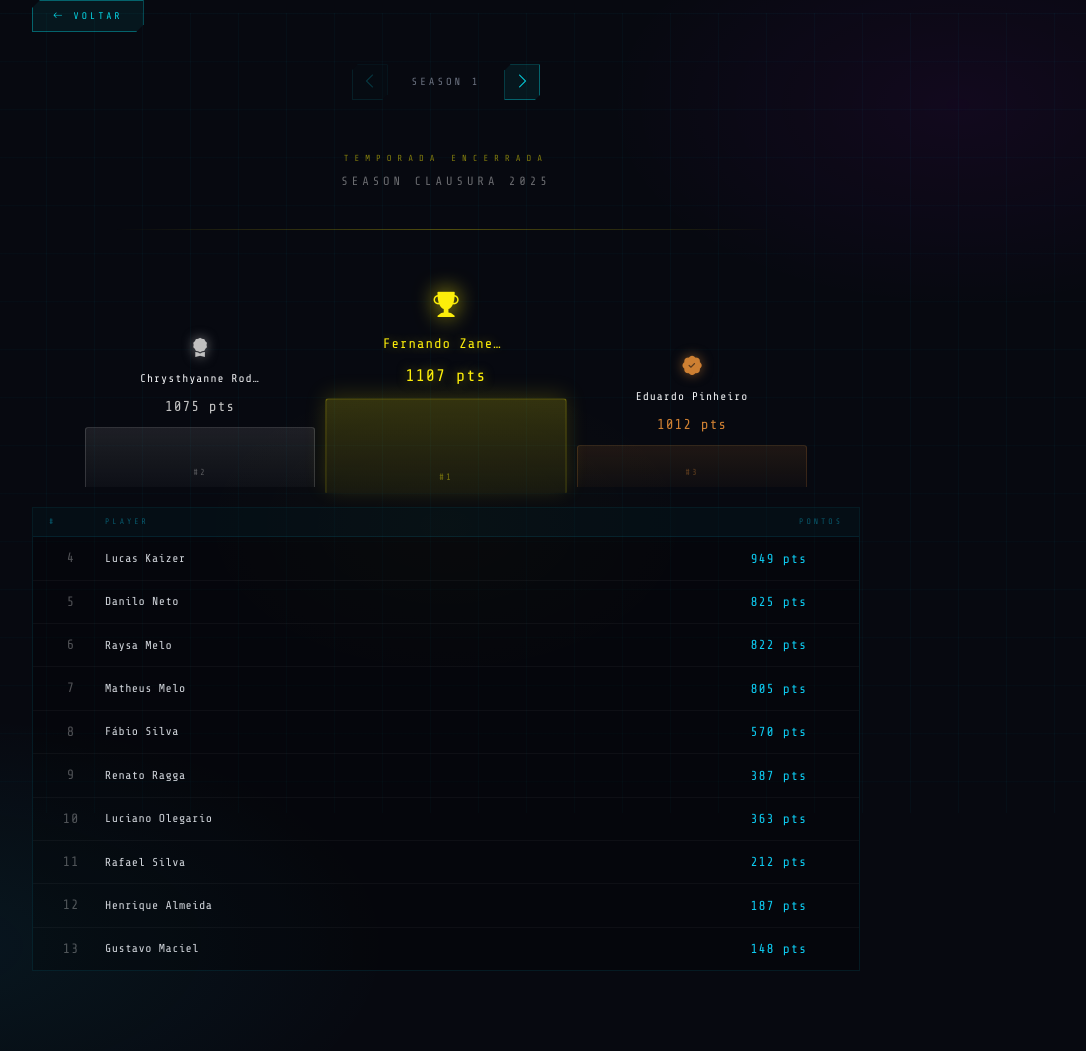
After one commit to devComnect/guardians_standalone, a Django app: page /rankings/temporadas/ in a window 1280 px wide. The commit adds this page. Shown: the whole page, without its empty margins (194-1280 px from the left). Run offline with Django 5.2, Linux system fonts and the light colour scheme; parts of the project's set-up code (start-up, migrations or seed data) failed here and were passed over.

Commit message:
Rankings: polimento de pagina

```diff
--- a/apps/rankings/services.py
+++ b/apps/rankings/services.py
@@ -19,11 +19,14 @@ def recalcular_ranking_player(user):
     }
 
     for categoria, valor in valores.items():
+        snap = RankingSnapshot.objects.filter(season=season, player=user, categoria=categoria).first()
+        posicao_atual = snap.posicao if snap else 9999
+
         RankingSnapshot.objects.update_or_create(
             season=season,
             player=user,
             categoria=categoria,
-            defaults={'valor': valor, 'posicao': 9999},
+            defaults={'valor': valor, 'posicao': posicao_atual, 'posicao_anterior': posicao_atual},
         )
 
     _reordenar_posicoes(season)
--- a/apps/rankings/urls.py
+++ b/apps/rankings/urls.py
@@ -5,4 +5,5 @@ app_name = 'rankings'
 
 urlpatterns = [
     path('', views.index, name='index'),
+    path('temporadas/',         views.temporadas_anteriores, name='temporadas_anteriores'),
 ]
--- a/apps/rankings/views.py
+++ b/apps/rankings/views.py
@@ -67,3 +67,33 @@ def index(request):
         'total_players': total,
         'cosmetics_map': cosmetics_map,
     })
+
+def temporadas_anteriores(request):
+    s1_tabela = [
+        {'pos': 4,  'nome': 'Lucas Kaizer',              'valor': '949 pts'},
+        {'pos': 5,  'nome': 'Danilo Neto',     'valor': '825 pts'},
+        {'pos': 6,  'nome': 'Raysa Melo',           'valor': '822 pts'},
+        {'pos': 7,  'nome': 'Matheus Melo',            'valor': '805 pts'},
+        {'pos': 8,  'nome': 'Fábio Silva',          'valor': '570 pts'},
+        {'pos': 9,  'nome': 'Renato Ragga',         'valor': '387 pts'},
+        {'pos': 10, 'nome': 'Luciano Olegario',            'valor': '363 pts'},
+        {'pos': 11, 'nome': 'Rafael Silva',   'valor': '212 pts'},
+        {'pos': 12, 'nome': 'Henrique Almeida',     'valor': '187 pts'},
+        {'pos': 13, 'nome': 'Gustavo Maciel',       'valor': '148 pts'},
+    ]
+
+    s2_tabela = [
+        {'pos': 4,  'nome': 'Fabio Silva',                  'valor': '5255 XP'},
+        {'pos': 5,  'nome': 'Chrysthyanne Rodrigues',          'valor': '5185 XP'},
+        {'pos': 6,  'nome': 'Eduardo Pinheiro',        'valor': '3489 XP'},
+        {'pos': 7,  'nome': 'Matheus Melo',                  'valor': '3376 XP'},
+        {'pos': 8,  'nome': 'Rafael Silva',   'valor': '3174 XP'},
+        {'pos': 9,  'nome': 'Renato Ragga',              'valor': '3027 XP'},
+        {'pos': 10, 'nome': 'Danilo Neto', 'valor': '2128 XP'},
+        {'pos': 11, 'nome': 'Marcos Pedroso',           'valor': '244 XP'},
+    ]
+
+    return render(request, 'rankings/temporadas_anteriores.html', {
+        's1_tabela': s1_tabela,
+        's2_tabela': s2_tabela,
+    })
--- a/static/css/rankings.css
+++ b/static/css/rankings.css
@@ -338,6 +338,11 @@
     color: rgba(13,202,240,0.6);
     letter-spacing: 1px;
 }
+
+.tendencia { font-size: .75rem; margin-left: .35rem; font-weight: 700; }
+.tendencia-subiu { color: #4ade80; }
+.tendencia-caiu  { color: #f87171; }
+.tendencia-igual, .tendencia-nova { color: var(--text-dim); }
 
 /* ════════════════════════════════════════════════════════
    TABS
@@ -783,3 +788,103 @@
     letter-spacing: 1px;
     opacity: 0.85;
 }
+
+
+/* Botão temporadas anteriores / voltar */
+.btn-past-seasons {
+    display: inline-flex;
+    align-items: center;
+    gap: 8px;
+    font-family: var(--tech-font);
+    font-size: 0.6rem;
+    letter-spacing: 3px;
+    color: var(--neon-cyan, #00f0ff);
+    background: rgba(0,240,255,0.06);
+    border: 1px solid rgba(0,240,255,0.35);
+    padding: 8px 20px;
+    cursor: pointer;
+    text-decoration: none;
+    clip-path: polygon(8px 0, 100% 0, 100% calc(100% - 8px), calc(100% - 8px) 100%, 0 100%, 0 8px);
+    transition: all 0.25s;
+    position: relative;
+    overflow: hidden;
+}
+.btn-past-seasons::after {
+    content: '';
+    position: absolute; inset: 0;
+    background: var(--neon-cyan, #00f0ff);
+    opacity: 0;
+    transition: opacity 0.25s;
+}
+.btn-past-seasons:hover { color: #000; box-shadow: 0 0 20px rgba(0,240,255,0.4); }
+.btn-past-seasons:hover::after { opacity: 1; }
+.btn-past-seasons > * { position: relative; z-index: 1; }
+
+/* Barra superior da página de temporadas */
+.past-seasons-header {
+    display: flex;
+    align-items: center;
+    justify-content: space-between;
+    margin-bottom: 2rem;
+}
+
+/* Carrossel de temporadas */
+.seasons-carousel {
+    position: relative;
+}
+
+.seasons-slide {
+    display: none;
+}
+
+.seasons-slide.active {
+    display: block;
+}
+
+.carousel-nav {
+    display: flex;
+    align-items: center;
+    justify-content: center;
+    gap: 1.5rem;
+    margin-bottom: 1.5rem;
+}
+
+.carousel-nav-btn {
+    display: inline-flex;
+    align-items: center;
+    justify-content: center;
+    width: 36px;
+    height: 36px;
+    font-family: var(--tech-font);
+    font-size: 1rem;
+    color: var(--neon-cyan, #00f0ff);
+    background: rgba(0,240,255,0.06);
+    border: 1px solid rgba(0,240,255,0.35);
+    cursor: pointer;
+    clip-path: polygon(6px 0, 100% 0, 100% calc(100% - 6px), calc(100% - 6px) 100%, 0 100%, 0 6px);
+    transition: all 0.25s;
+    position: relative;
+    overflow: hidden;
+}
+.carousel-nav-btn::after {
+    content: '';
+    position: absolute; inset: 0;
+    background: var(--neon-cyan, #00f0ff);
+    opacity: 0;
+    transition: opacity 0.25s;
+}
+.carousel-nav-btn:hover { color: #000; box-shadow: 0 0 16px rgba(0,240,255,0.4); }
+.carousel-nav-btn:hover::after { opacity: 1; }
+.carousel-nav-btn i { position: relative; z-index: 1; }
+.carousel-nav-btn:disabled {
+    opacity: 0.25;
+    cursor: not-allowed;
+    pointer-events: none;
+}
+
+.carousel-indicator {
+    font-family: var(--tech-font);
+    font-size: 0.65rem;
+    letter-spacing: 3px;
+    color: var(--text-dim);
+}
--- /dev/null
+++ b/templates/rankings/temporadas_anteriores.html
@@ -0,0 +1,143 @@
+{% extends 'base.html' %}
+{% load static %}
+
+{% block title %}Temporadas Anteriores — Comnect Guardians{% endblock %}
+
+{% block extra_css %}
+<link rel="stylesheet" href="{% static 'css/rankings.css' %}">
+{% endblock %}
+
+{% block content %}
+<div class="rankings-wrapper">
+<div class="rankings-container">
+
+    <div class="past-seasons-header">
+        <a href="{% url 'rankings:index' %}" class="btn-past-seasons">
+            <i class="bi bi-arrow-left"></i>
+            <span>VOLTAR</span>
+        </a>
+    </div>
+
+
+    <div class="seasons-carousel">
+
+
+        <div class="carousel-nav">
+            <button class="carousel-nav-btn" id="btnPrev" disabled>
+                <i class="bi bi-chevron-left"></i>
+            </button>
+            <span class="carousel-indicator" id="carouselIndicator">SEASON 1</span>
+            <button class="carousel-nav-btn" id="btnNext">
+                <i class="bi bi-chevron-right"></i>
+            </button>
+        </div>
+
+        <!-- SEASON 1 -->
+        <div class="seasons-slide active" data-season="SEASON 1">
+            <div class="season-countdown-bar" style="margin-bottom:1.5rem;">
+                <p class="season-label">TEMPORADA ENCERRADA</p>
+                <p class="season-name">SEASON CLAUSURA 2025</p>
+            </div>
+
+            <div class="podium-section">
+                <div class="podium-card pos-2" style="pointer-events:none;">
+                    <div class="podium-crown"><i class="bi bi-award-fill"></i></div>
+                    <div class="podium-info"><span class="podium-name">Chrysthyanne Rodrigues</span></div>
+                    <div class="podium-valor font-tech">1075 pts</div>
+                    <div class="podium-base"><span class="podium-number font-tech">#2</span></div>
+                </div>
+                <div class="podium-card pos-1" style="pointer-events:none;">
+                    <div class="podium-crown"><i class="bi bi-trophy-fill"></i></div>
+                    <div class="podium-info"><span class="podium-name">Fernando Zanella</span></div>
+                    <div class="podium-valor font-tech">1107 pts</div>
+                    <div class="podium-base"><span class="podium-number font-tech">#1</span></div>
+                </div>
+                <div class="podium-card pos-3" style="pointer-events:none;">
+                    <div class="podium-crown"><i class="bi bi-patch-check-fill"></i></div>
+                    <div class="podium-info"><span class="podium-name">Eduardo Pinheiro</span></div>
+                    <div class="podium-valor font-tech">1012 pts</div>
+                    <div class="podium-base"><span class="podium-number font-tech">#3</span></div>
+                </div>
+            </div>
+
+            <div class="rank-table">
+                <div class="rank-table-header font-tech"><span>#</span><span>PLAYER</span><span></span><span>PONTOS</span></div>
+                {% for entry in s1_tabela %}
+                <div class="rank-row">
+                    <span class="rank-pos font-tech">{{ entry.pos }}</span>
+                    <div class="rank-player"><div class="rank-player-info"><span class="rank-name">{{ entry.nome }}</span></div></div>
+                    <span class="rank-classe font-tech"></span>
+                    <span class="rank-valor font-tech">{{ entry.valor }}</span>
+                </div>
+                {% endfor %}
+            </div>
+        </div>
+
+        <!-- SEASON 2 -->
+        <div class="seasons-slide" data-season="SEASON 2">
+            <div class="season-countdown-bar" style="margin-bottom:1.5rem;">
+                <p class="season-label">TEMPORADA ENCERRADA</p>
+                <p class="season-name">SEASON APERTURA 1 - 2026</p>
+            </div>
+
+            <div class="podium-section">
+                <div class="podium-card pos-2" style="pointer-events:none;">
+                    <div class="podium-crown"><i class="bi bi-award-fill"></i></div>
+                    <div class="podium-info"><span class="podium-name">Fernando Zanella</span></div>
+                    <div class="podium-valor font-tech">5809 XP</div>
+                    <div class="podium-base"><span class="podium-number font-tech">#2</span></div>
+                </div>
+                <div class="podium-card pos-1" style="pointer-events:none;">
+                    <div class="podium-crown"><i class="bi bi-trophy-fill"></i></div>
+                    <div class="podium-info"><span class="podium-name">Lucas Kaizer</span></div>
+                    <div class="podium-valor font-tech">6297 XP</div>
+                    <div class="podium-base"><span class="podium-number font-tech">#1</span></div>
+                </div>
+                <div class="podium-card pos-3" style="pointer-events:none;">
+                    <div class="podium-crown"><i class="bi bi-patch-check-fill"></i></div>
+                    <div class="podium-info"><span class="podium-name">Raysa Melo</span></div>
+                    <div class="podium-valor font-tech">5385 XP</div>
+                    <div class="podium-base"><span class="podium-number font-tech">#3</span></div>
+                </div>
+            </div>
+
+            <div class="rank-table">
+                <div class="rank-table-header font-tech"><span>#</span><span>PLAYER</span><span></span><span>XP</span></div>
+                {% for entry in s2_tabela %}
+                <div class="rank-row">
+                    <span class="rank-pos font-tech">{{ entry.pos }}</span>
+                    <div class="rank-player"><div class="rank-player-info"><span class="rank-name">{{ entry.nome }}</span></div></div>
+                    <span class="rank-classe font-tech"></span>
+                    <span class="rank-valor font-tech">{{ entry.valor }}</span>
+                </div>
+                {% endfor %}
+            </div>
+        </div>
+
+    </div>{# /seasons-carousel #}
+
+</div>
+</div>
+
+<script>
+(function () {
+    const slides    = document.querySelectorAll('.seasons-slide');
+    const btnPrev   = document.getElementById('btnPrev');
+    const btnNext   = document.getElementById('btnNext');
+    const indicator = document.getElementById('carouselIndicator');
+    let current = 0;
+
+    function goTo(index) {
+        slides[current].classList.remove('active');
+        current = index;
+        slides[current].classList.add('active');
+        indicator.textContent = slides[current].dataset.season;
+        btnPrev.disabled = current === 0;
+        btnNext.disabled = current === slides.length - 1;
+    }
+
+    btnPrev.addEventListener('click', () => { if (current > 0) goTo(current - 1); });
+    btnNext.addEventListener('click', () => { if (current < slides.length - 1) goTo(current + 1); });
+})();
+</script>
+{% endblock %}
```
Also changed, not shown: apps/rankings/models.py (+12 -0 lines), templates/rankings/index.html (+16 -0 lines), apps/rankings/migrations/0003_rankingsnapshot_posicao_anterior.py (added).
